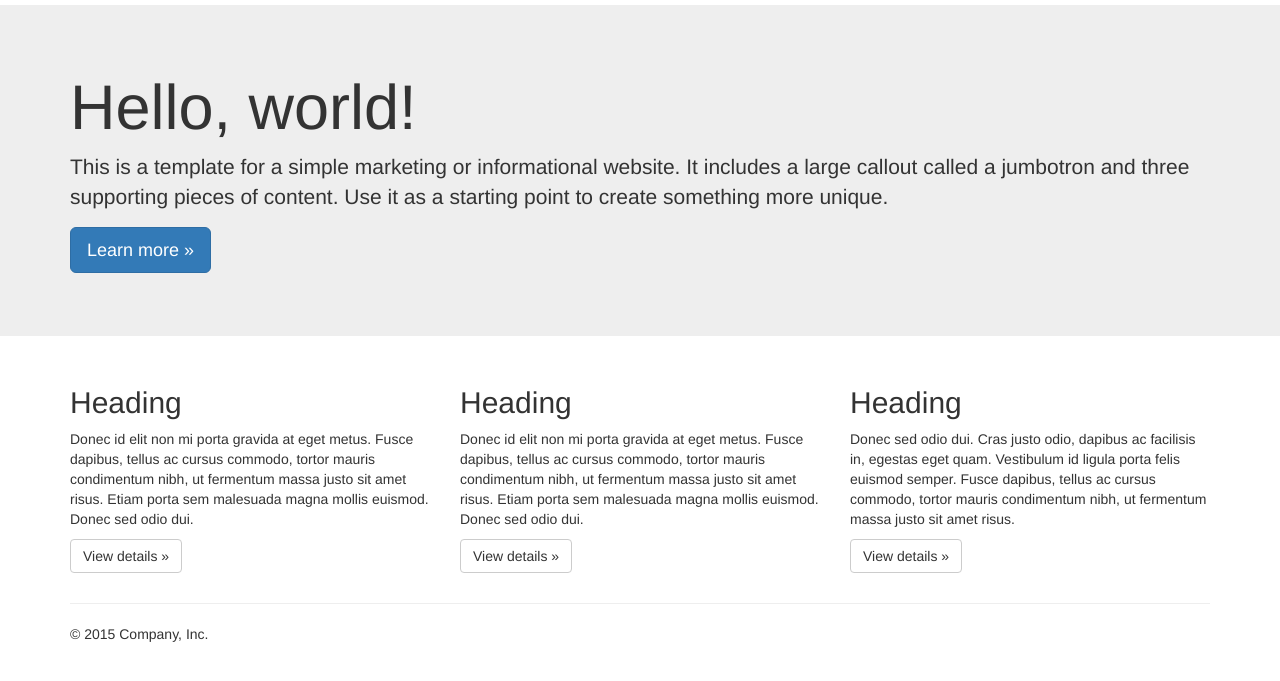
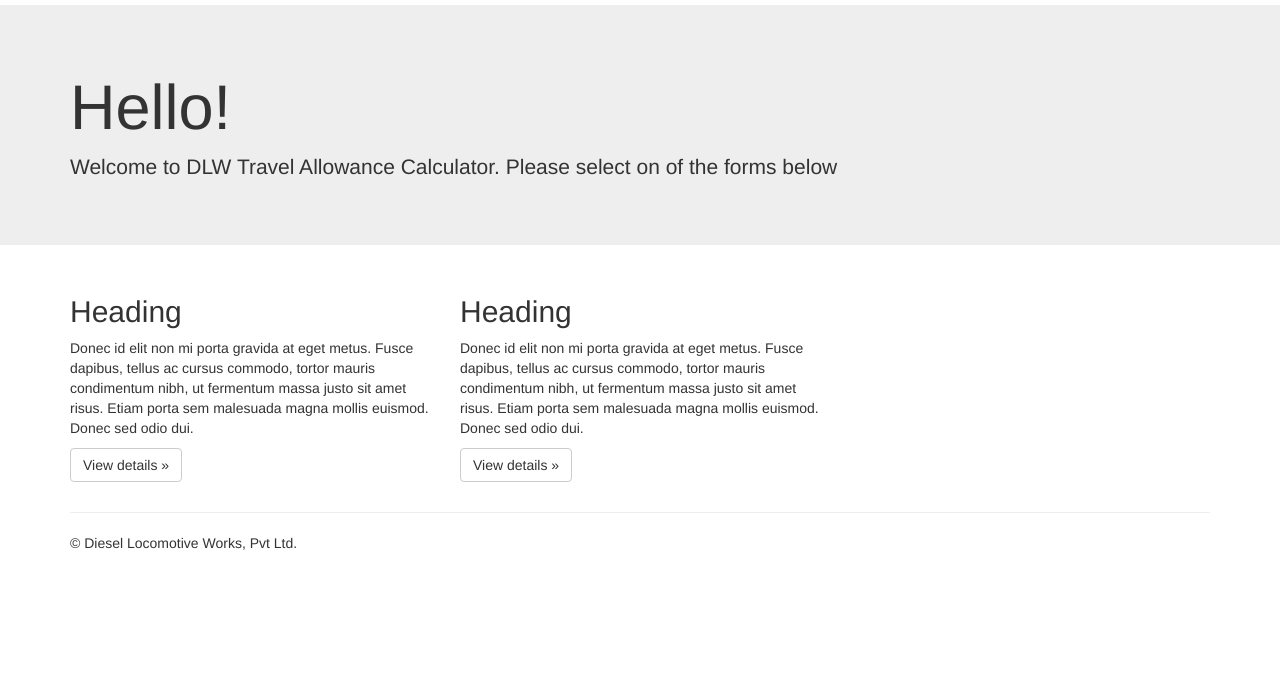
Before and after one commit to jyotsnarupaliya/dlw, a Django app: page /ta/ in a window 1280 px wide. Shown: the part 51-732 px from the top of the page. Run offline with Django 3.2, Linux system fonts and the light colour scheme; some libraries are stand-ins or nearby versions.

Commit message:
modified text for ta app

```diff
--- a/ta/templates/base.html
+++ b/ta/templates/base.html
@@ -21,9 +21,9 @@
     <!-- Main jumbotron for a primary marketing message or call to action -->
     <div class="jumbotron">
       <div class="container">
-        <h1>Hello, world!</h1>
-        <p>This is a template for a simple marketing or informational website. It includes a large callout called a jumbotron and three supporting pieces of content. Use it as a starting point to create something more unique.</p>
-        <p><a class="btn btn-primary btn-lg" href="#" role="button">Learn more &raquo;</a></p>
+        <h1>Hello!</h1>
+        <p>Welcome to DLW Travel Allowance Calculator. Please select on of the forms below
+        </p>
       </div>
     </div>
 
@@ -40,17 +40,12 @@
           <p>Donec id elit non mi porta gravida at eget metus. Fusce dapibus, tellus ac cursus commodo, tortor mauris condimentum nibh, ut fermentum massa justo sit amet risus. Etiam porta sem malesuada magna mollis euismod. Donec sed odio dui. </p>
           <p><a class="btn btn-default" href="#" role="button">View details &raquo;</a></p>
        </div>
-        <div class="col-md-4">
-          <h2>Heading</h2>
-          <p>Donec sed odio dui. Cras justo odio, dapibus ac facilisis in, egestas eget quam. Vestibulum id ligula porta felis euismod semper. Fusce dapibus, tellus ac cursus commodo, tortor mauris condimentum nibh, ut fermentum massa justo sit amet risus.</p>
-          <p><a class="btn btn-default" href="#" role="button">View details &raquo;</a></p>
-        </div>
       </div>
 
       <hr>
 
       <footer>
-        <p>&copy; 2015 Company, Inc.</p>
+        <p>&copy;  Diesel Locomotive Works, Pvt Ltd.</p>
       </footer>
     </div>
   </body>
```
